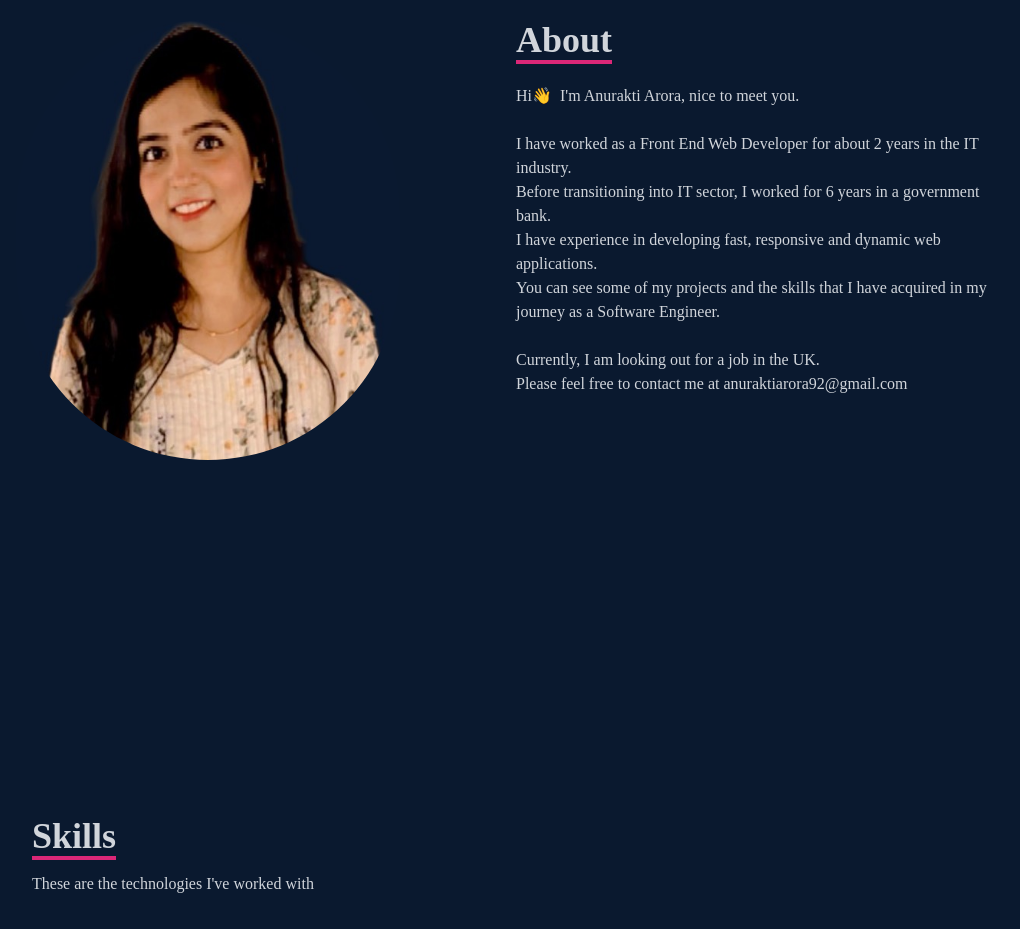
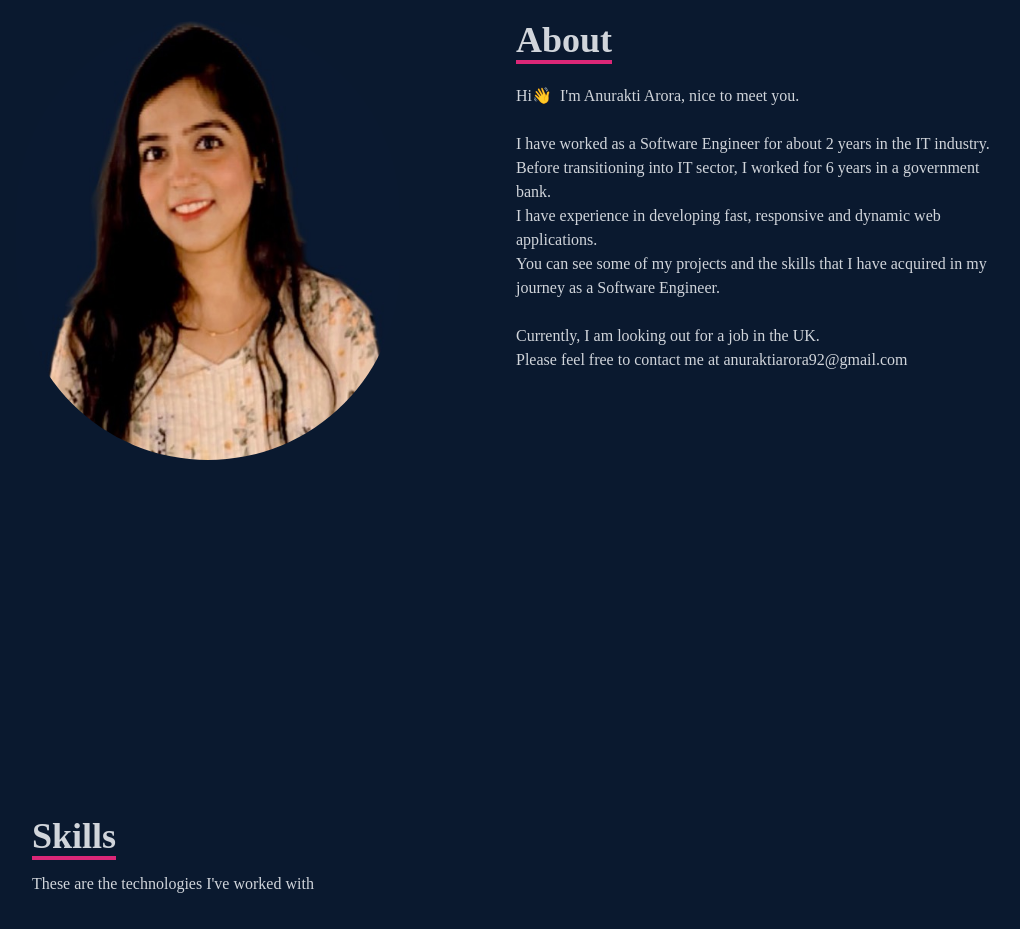
Before and after one commit to sathvikavarma/portfolio, a React (Create React App) app: page / in a window 1280 px wide. Shown: the part 960-1889 px from the top of the page, without its empty margins (124-1144 px from the left). Built offline with nearby package versions, Linux system fonts and the light colour scheme.

Commit message:
made heading changes

```diff
--- a/src/components/About.js
+++ b/src/components/About.js
@@ -18,8 +18,8 @@ const About = () => {
             </p>
             <br></br>
             <p>
-              I have worked as a Front End Web Developer for about 2 years in
-              the IT industry.
+              I have worked as a Software Engineer for about 2 years in the IT
+              industry.
               {/* <a className="text-pink-600">
               </a> */}
               <br></br>
```
